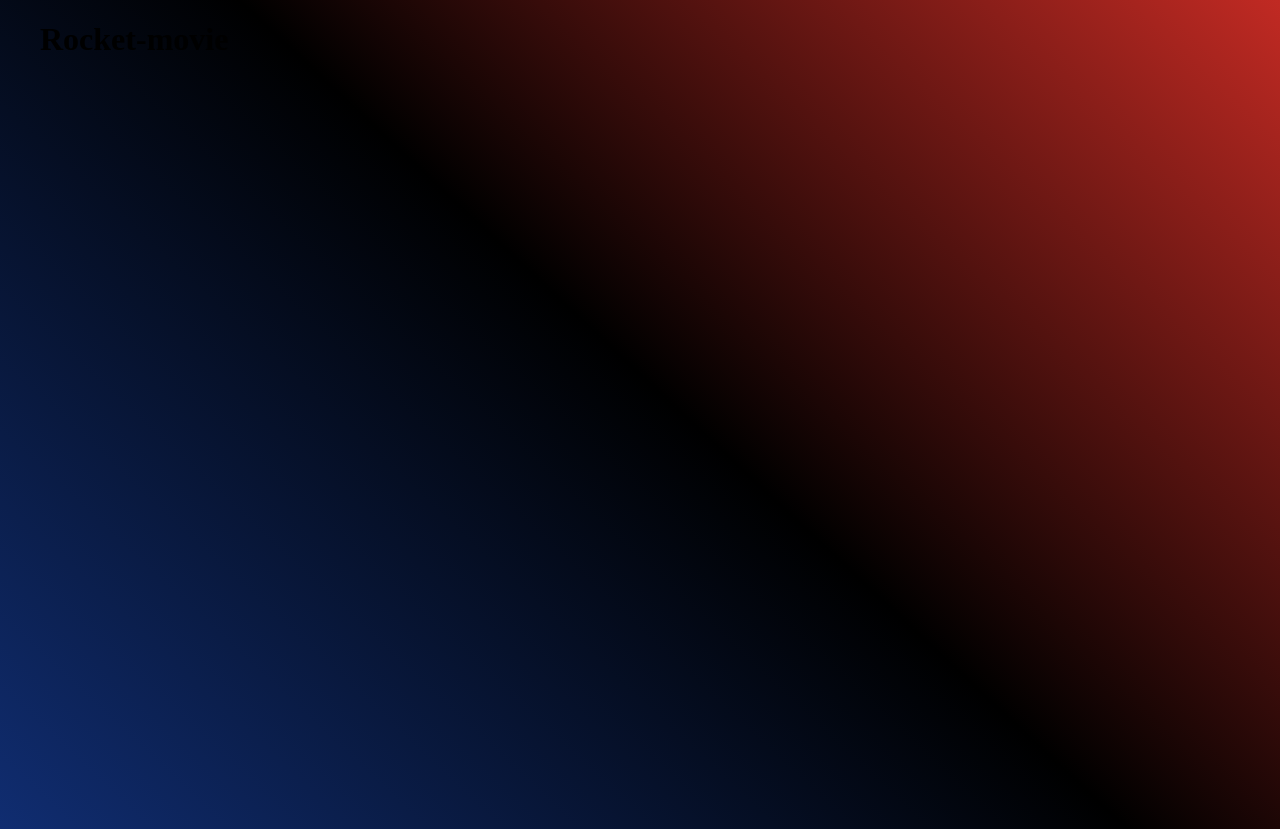
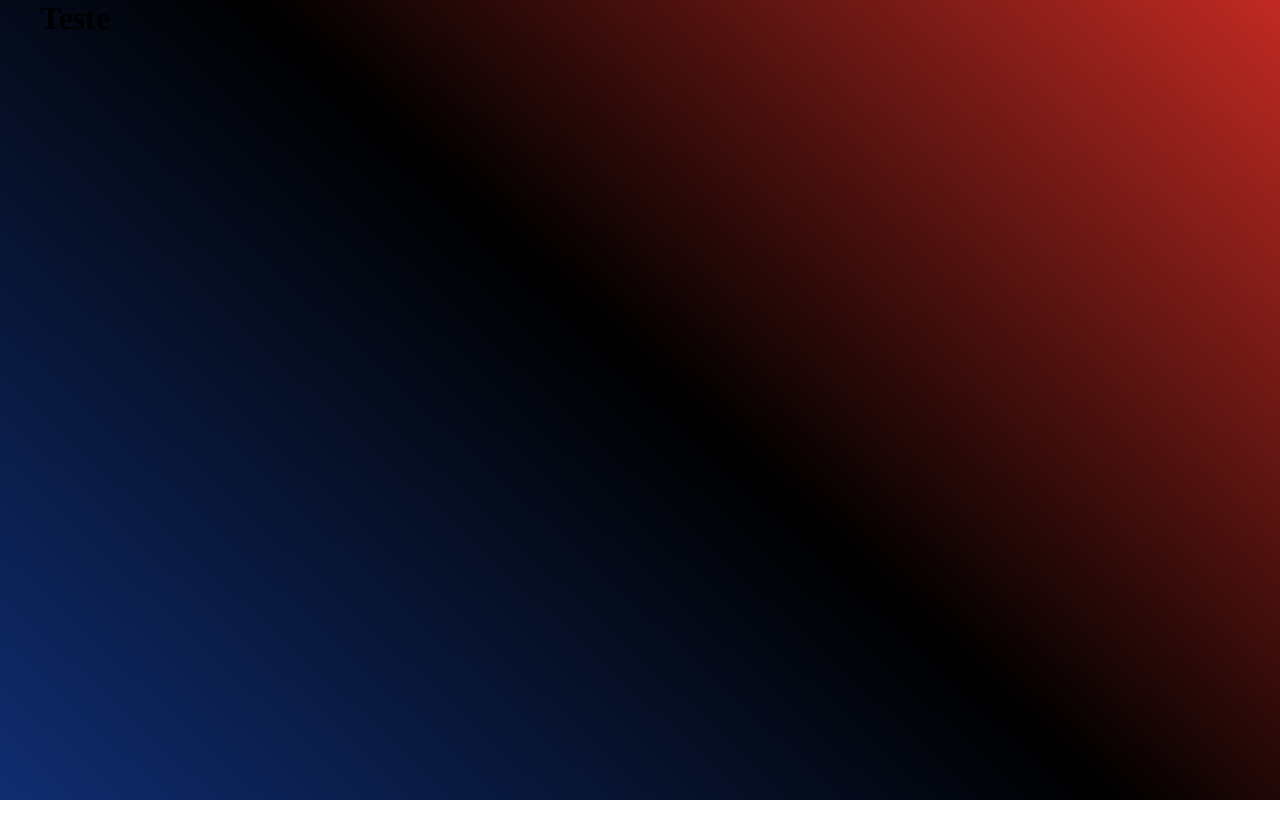
Before and after one commit to paulomiguelJS/rocket-movies, a React (Vite) app: page / in a window 1280 px wide. After the commit the page ends 800 px from the top, so only its background shows below. Built offline with nearby package versions, Linux system fonts and the light colour scheme.

Commit message:
Theme, colors variables added, container added and GLobalStyle added

```diff
--- a/index.html
+++ b/index.html
@@ -3,6 +3,12 @@
   <head>
     <meta charset="UTF-8" />
     <!--<link rel="icon" type="image/svg+xml" href="/src/favicon.svg" />-->
+    <link rel="preconnect" href="https://fonts.googleapis.com" />
+    <link rel="preconnect" href="https://fonts.gstatic.com" crossorigin />
+    <link
+      href="https://fonts.googleapis.com/css2?family=Poppins:wght@300;400;500&display=swap"
+      rel="stylesheet"
+    />
     <meta name="viewport" content="width=device-width, initial-scale=1.0" />
     <title>Rocket Movies</title>
   </head>
--- a/package.json
+++ b/package.json
@@ -9,7 +9,8 @@
   },
   "dependencies": {
     "react": "^17.0.2",
-    "react-dom": "^17.0.2"
+    "react-dom": "^17.0.2",
+    "styled-components": "^5.3.3"
   },
   "devDependencies": {
     "@vitejs/plugin-react": "^1.0.7",
--- a/src/App.css
+++ /dev/null
@@ -1,7 +0,0 @@
-.container {
-  width: 100%;
-  max-width: 1200px;
-  height: 100vh;
-
-  margin: 0 auto;
-}
--- a/src/App.jsx
+++ b/src/App.jsx
@@ -1,11 +1,13 @@
-import "./App.css";
+import React from "react";
 
-function App() {
+import { Container } from "./styles/Container";
+
+const App = () => {
   return (
-    <div className="container">
-      <h1>Rocket-movie</h1>
-    </div>
+    <Container>
+      <h1>Teste</h1>
+    </Container>
   );
-}
+};
 
 export default App;
--- a/src/main.jsx
+++ b/src/main.jsx
@@ -1,11 +1,11 @@
 import React from "react";
 import ReactDOM from "react-dom";
 import App from "./App";
-import "./main.css";
-import "./styles/global.css";
+import { GlobalStyle } from "./styles/GlobalStyle";
 
 ReactDOM.render(
   <React.StrictMode>
+    <GlobalStyle />
     <App />
   </React.StrictMode>,
   document.getElementById("root")
--- /dev/null
+++ b/src/styles/Container.js
@@ -0,0 +1,9 @@
+import styled from "styled-components";
+
+export const Container = styled.div`
+    width: 100%;
+    max-width: 1200px;
+    height: 100vh;
+
+    margin: 0 auto;
+`
--- /dev/null
+++ b/src/styles/GlobalStyle.js
@@ -0,0 +1,15 @@
+import { createGlobalStyle } from "styled-components";
+
+export const GlobalStyle = createGlobalStyle`
+
+  * {
+      margin: 0;
+      padding: 0;
+
+      box-sizing: border-box;
+  }
+
+body{
+    background: linear-gradient(43deg, #102d71 0%, #000000 52%, #c12a23 100%);
+  }
+    `;
--- /dev/null
+++ b/src/styles/Themes.js
@@ -0,0 +1,6 @@
+const colors = {
+    title:" #fffcf9",
+    subtitle: "#b3b3b3",
+    bgbutton: "#e9e6e3",
+    gradient: "linear-gradient(43deg, #102d71 0%, #000000 52%, #c12a23 100%)"
+}
--- a/src/styles/global.css
+++ /dev/null
@@ -1,15 +0,0 @@
-
-  ::root {
-    font-family: "Poppins, -apple-system, BlinkMacSystemFont, 'Segoe UI', Roboto, Oxygen, Ubuntu, Cantarell, 'Open Sans', 'Helvetica Neue', sans-serif";
-
-      --title: #fffcf9,
-      --subtitle: #b3b3b3,
-      --bgbutton: #e9e6e3,
-
-  }
-
-
-
-  body{
-    background: linear-gradient(43deg, #102d71 0%, #000000 52%, #c12a23 100%);
-  }
```
Also changed, not shown: src/main.css (deleted), 1 other file (tests, documents, lock files or other folders).
